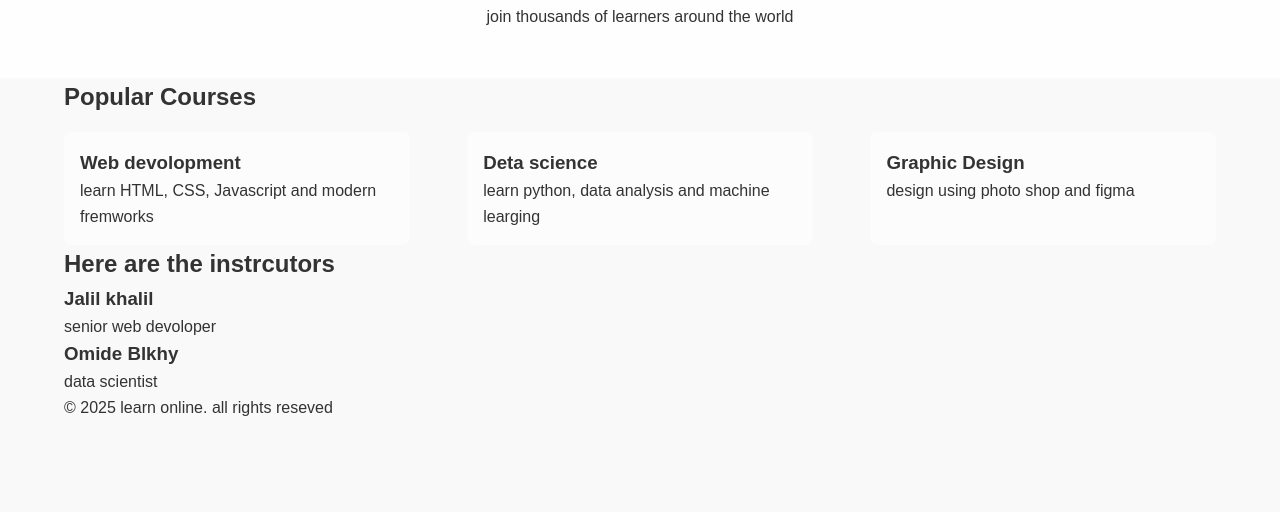
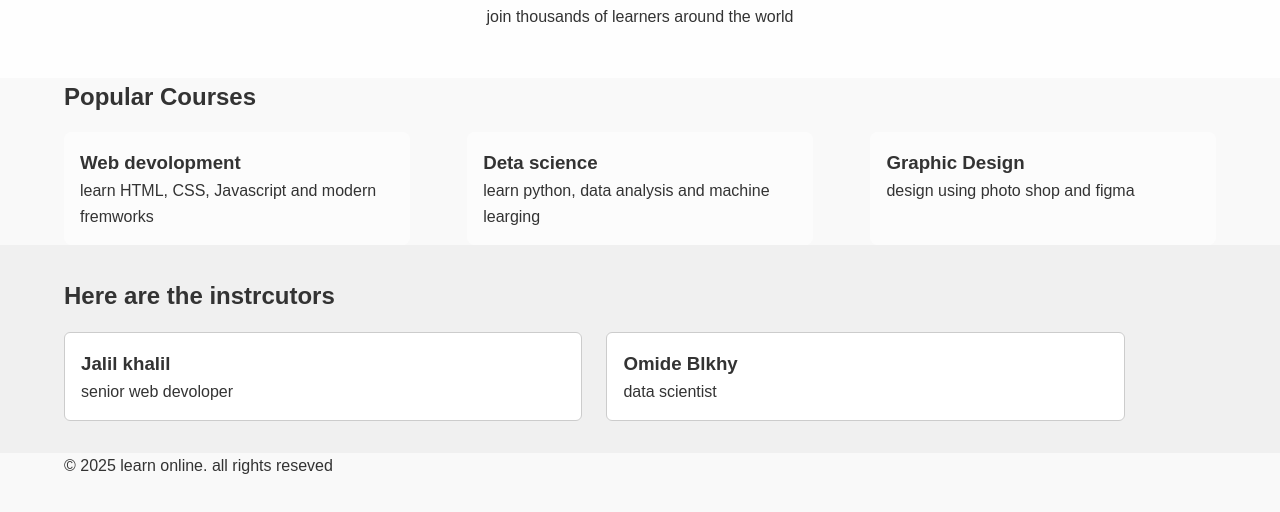
Before and after one commit to Buda-Jalil/Online-learning, a plain HTML site: page index.html in a window 1280 px wide. Shown: the part 202-714 px from the top of the page. Drawn offline with Linux system fonts and the light colour scheme.

Commit message:
add styles for instructor cards

```diff
--- a/styles.css
+++ b/styles.css
@@ -63,3 +63,19 @@ header {
     display: flex ;
     flex-direction: column ;
 }
+.instrcutors {
+    padding: 2rem 0 ;
+    background-color: #f0f0f0 ;
+}
+.instructor-list {
+    display: flex ;
+    gap: 1.5rem ;
+    margin-top: 1rem ;
+}
+.instrcutor-card {
+    width: 45% ;
+    background-color: #fff ;
+    padding: 1rem ;
+    border: 1px solid #ccc;
+    border-radius: 6px ;
+}
```
